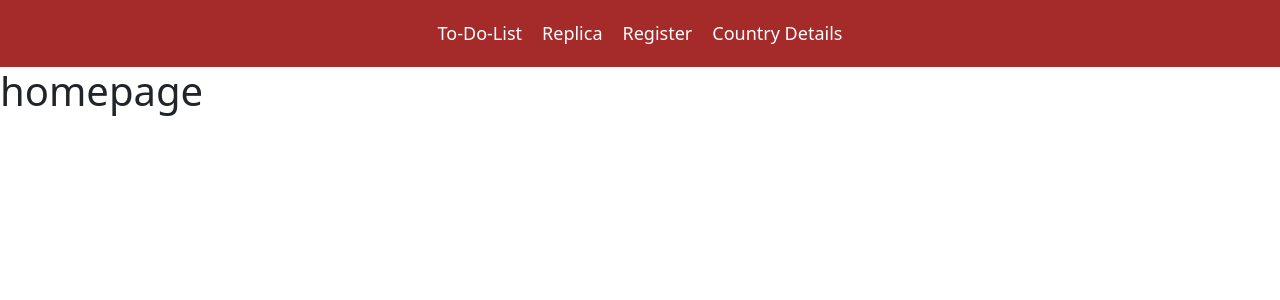
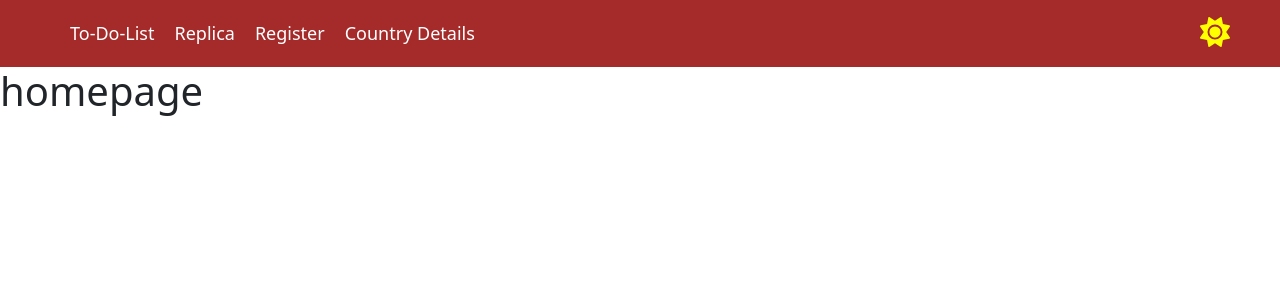
Before and after one commit to sudharsandeveloper/react-tasks-himad, a React (Create React App) app: page / in a window 1280 px wide. Shown: the top 300 px of the page. Built offline with nearby package versions, Linux system fonts and the light colour scheme.

Commit message:
dark mode icon using useContext

```diff
--- a/src/App.css
+++ b/src/App.css
@@ -7,6 +7,17 @@
   padding: 20px;
   font-size: 18px;
   margin-bottom: 0;
+}
+
+.top-nav{
+  background-color: brown;
+  padding-left: 50px;
+  padding-right: 50px;
+}
+
+.nav-icon{
+  height: 30px;
+  cursor: pointer;
 }
 
 .header-bg{
@@ -161,26 +172,11 @@
 cursor: pointer;
 }
 
-/* .App {
-  text-align: center;
-  margin-top: 50px;
+.light{
+  background-color: '#ffffff';
+  color: '#000000';
 }
-
-input[type="text"] {
-  padding: 10px;
-  margin: 10px;
-  width: 200px;
+.dark{
+  background-color: '#363537';
+  color: '#FAFAFA';
 }
-
-button {
-  padding: 10px;
-  margin: 5px;
-}
-
-ul {
-  list-style-type: none;
-}
-
-li {
-  margin: 10px;
-} */
--- a/src/App.js
+++ b/src/App.js
@@ -1,10 +1,17 @@
+import { useContext } from 'react';
 import './App.css';
 import Navbar from './Components/Navbar';
+import ThemeContext from './Contexts/ThemeContext';
+import ThemeProvider from './Contexts/ThemeProvider';
 
 function App() {
+  const { theme, toggleTheme } = useContext(ThemeContext);
+
   return (
-    <div className="App">
-      <Navbar />
+    <div className="dark">
+      <ThemeProvider>
+        <Navbar />
+      </ThemeProvider>
     </div>
   );
 }
--- a/src/Components/Links.js
+++ b/src/Components/Links.js
@@ -1,9 +1,16 @@
-import React from 'react'
+import React, { useContext } from 'react'
 import { Link } from 'react-router-dom'
+import { FontAwesomeIcon } from '@fortawesome/react-fontawesome'
+import { faMoon, faSun } from '@fortawesome/free-solid-svg-icons'
+import ThemeContext from '../Contexts/ThemeContext'
 
 function Links() {
+
+  const { theme, toggleTheme } = useContext(ThemeContext);
+
   return (
-    <ul className='header-nav'>
+    <div className='top-nav d-flex justify-content-between align-items-center'>
+      <ul className='header-nav'>
         {/* <li><Link to={'/'}>Home</Link></li> */}
         {/* <li><Link to={'/about'}>About</Link></li> */}
         {/* <li><Link to={'/todo'}>To-Do</Link></li> */}
@@ -11,7 +18,11 @@ function Links() {
         <li><Link to={'/replica'}>Replica</Link></li>
         <li><Link to={'/register'}>Register</Link></li>
         <li><Link to={'/country'}>Country Details</Link></li>
-    </ul>
+      </ul>
+      <div>
+        <span><FontAwesomeIcon className='nav-icon' style={{color: theme? 'white':'yellow'}} onClick={toggleTheme} icon={theme ? faMoon:faSun}/></span>
+      </div>
+    </div>
   )
 }
 
--- a/src/Components/Navbar.js
+++ b/src/Components/Navbar.js
@@ -14,7 +14,7 @@ function Navbar(){
     return(
         <>
             <BrowserRouter>
-               <Links />
+                <Links />
                 <Routes>
                     <Route path="/" element={<Home />} />
                     <Route path="/about" element={<About />} />
--- /dev/null
+++ b/src/Contexts/ThemeContext.js
@@ -0,0 +1,5 @@
+import React from "react";
+
+const ThemeContext = React.createContext([]);
+
+export default ThemeContext;
--- /dev/null
+++ b/src/Contexts/ThemeProvider.js
@@ -0,0 +1,20 @@
+import React, { useState } from 'react';
+import ThemeContext from './ThemeContext';
+
+const ThemeProvider = ({ children }) => {
+  const [theme, setTheme] = useState(false);
+
+
+  // Function to toggle auth state
+  const toggleTheme = () => {
+    setTheme(!theme);
+  };
+
+  return (
+    <ThemeContext.Provider value={{ theme, toggleTheme }}>
+      {children}
+    </ThemeContext.Provider>
+  );
+};
+
+export default ThemeProvider;
```
